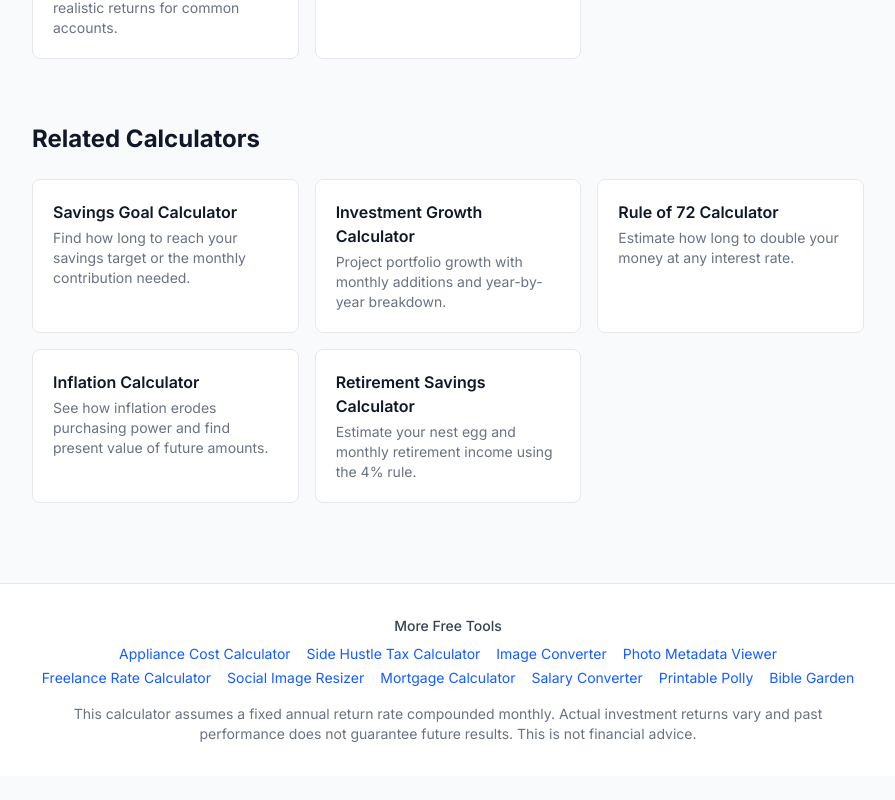
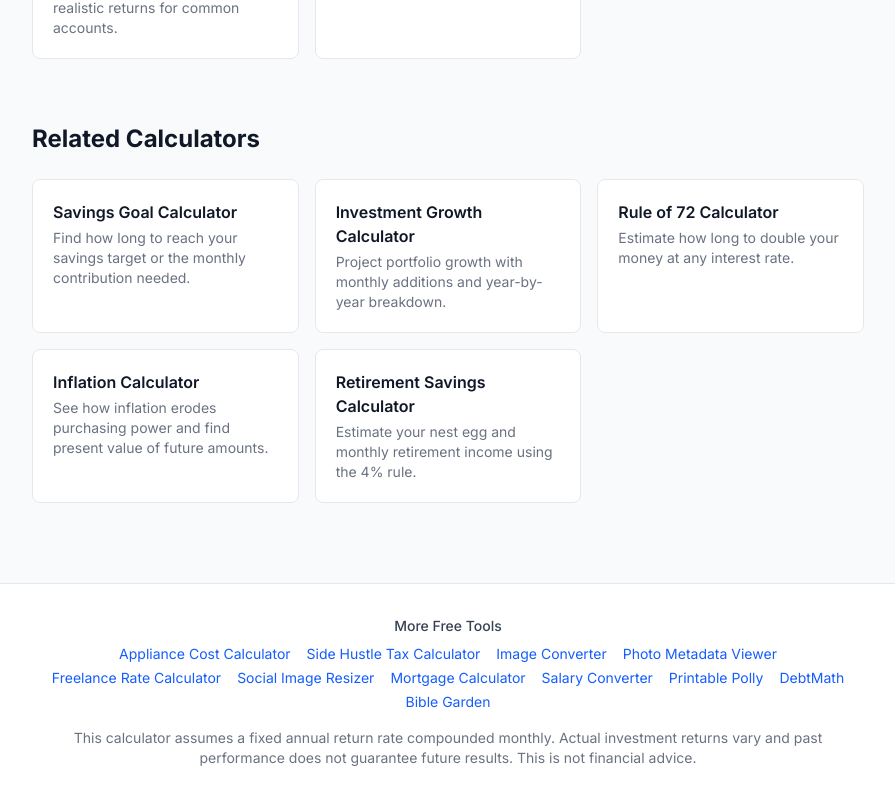
Before and after one commit to pondsoftware/compound-interest-calculator, a Next.js app: page / in a window 1280 px wide. Shown: the part 4516-5316 px from the top of the page, without its empty margins (192-1087 px from the left). Before the commit the page ends 5292 px from the top, so only its background shows below. Built offline with nearby package versions, Linux system fonts and the light colour scheme.

Commit message:
Add DebtMath to footer cross-link bar
DebtMath is the new sister site for debt-payoff calculators
(debtmath.net), launching with 11 planned tools. Cross-linking
from the existing portfolio's footer to help indexation.

Co-Authored-By: Claude Opus 4.7 (1M context) <noreply@anthropic.com>

```diff
--- a/src/app/layout.tsx
+++ b/src/app/layout.tsx
@@ -80,6 +80,7 @@ export default function RootLayout({
                 <a href="https://lendingcalculator.net" className="text-blue-600 hover:underline">Mortgage Calculator</a>
                 <a href="https://salaryconverter.net" className="text-blue-600 hover:underline">Salary Converter</a>
                 <a href="https://printablepolly.com" className="text-blue-600 hover:underline">Printable Polly</a>
+                <a href="https://debtmath.net" className="text-blue-600 hover:underline">DebtMath</a>
                 <a href="https://biblegarden.net" className="text-blue-600 hover:underline">Bible Garden</a>
               </div>
             </div>
```
